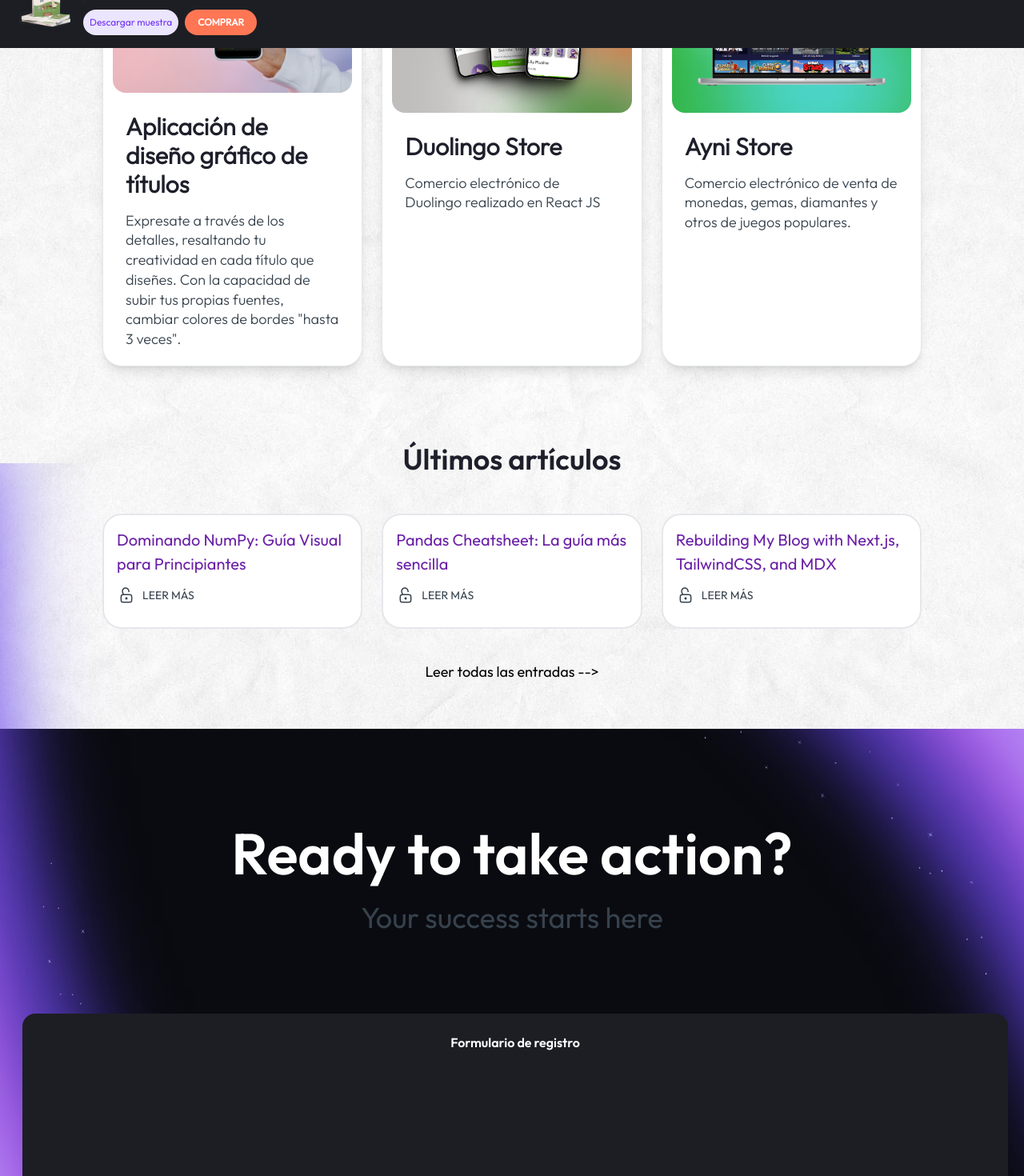
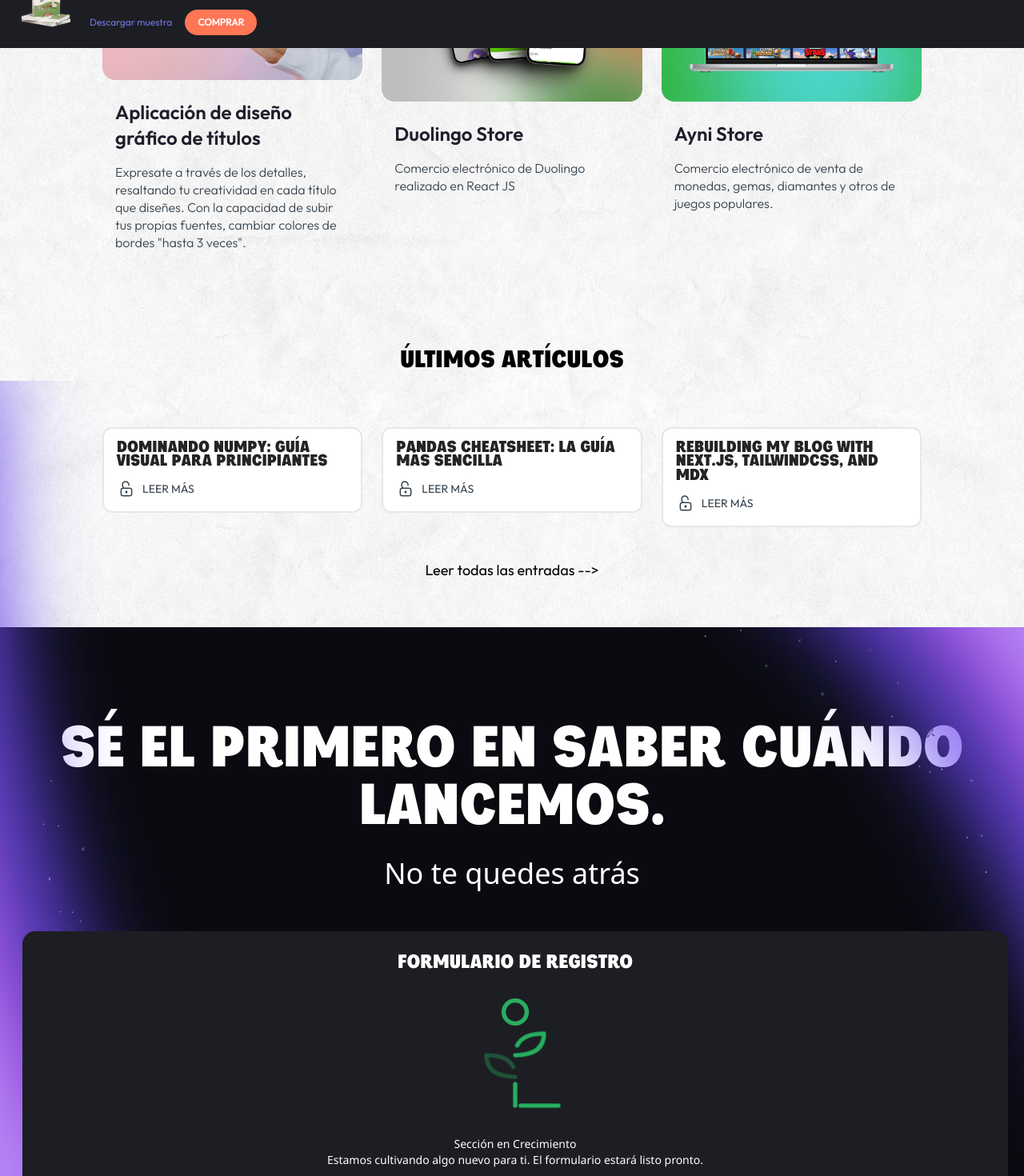
Before and after one commit to wilsonquispealanoca/wilsonquispe.io, a Next.js app: page / in a window 1280 px wide. Shown: the part 740-2210 px from the top of the page at 80% size. Built offline with nearby package versions, Linux system fonts and the light colour scheme.

Commit message:
UPDATE: fonts AND colors

```diff
--- a/components/atoms/articleItemHome.jsx
+++ b/components/atoms/articleItemHome.jsx
@@ -4,11 +4,11 @@
   return (
     <>
       <Link as={`/posts/${slug}`} href="/posts/[slug]">
-          <div className="bg-white p-4 rounded-3xl border-2">
-            <h3 className="leading-normal text-xl text-purple-800 font-outfit">
+          <div className="bg-white p-4 rounded-xl border-2">
+            <h3 className="leading-[1.1rem] text-xl text-black font-rivetto">
               {title}
             </h3>
-            <div className="flex items-center py-3">
+            <div className="flex items-center pt-3">
               <svg
                 className="fill-secondary-text"
                 width="24"
--- a/components/atoms/stickyBookBanner.jsx
+++ b/components/atoms/stickyBookBanner.jsx
@@ -32,7 +32,7 @@
 	        	<p className="text-sm text-white">Bs. 50</p>
 	        </div>
 	        <div className="mt-2 flex gap-2 content-center">
-	          <a href="/Aymara -para-no-linguistas-MUESTRA.pdf" download className="text-xs text-center hover:underline rounded-3xl p-2 bg-[#ebe5fe] text-[#7132f5]">Descargar muestra</a>
+	          <a href="/Aymara -para-no-linguistas-MUESTRA.pdf" download className="text-xs text-center hover:underline rounded-3xl p-2 text-purple-hover">Descargar muestra</a>
 	          <button
 	          		onClick={() => setOpenModal(true)}
 	          		className="text-xs text-white font-semibold bg-btn-color uppercase px-4 py-2 rounded-3xl hover:underline">Comprar</button>
--- a/components/molecules/card.jsx
+++ b/components/molecules/card.jsx
@@ -4,11 +4,11 @@
 function Card() {
   return (
     <section className="my-12">
-      <h2 className="subtitles">
+      <h2 className="font-rivetto text-center text-3xl mb-20">
         Mis proyectos
       </h2>
       <div className="grid grid-cols-1 md:grid-cols-2 lg:grid-cols-3 gap-6">
-        <div className="border-[1px] bg-white p-3 rounded-3xl shadow-lg">
+        <div>
           <Link href="https://testcolor.vercel.app/">
             <Image
               src="/titlesApp.jpg"
@@ -30,7 +30,7 @@
             </div>
             </Link>
         </div>
-        <div className="border-[1px] bg-white p-3 rounded-3xl shadow-lg">
+        <div>
           <Link href="https://duolingo-store.vercel.app/">
             <Image
               src="/mockupDuolingoStore.png"
@@ -50,7 +50,7 @@
           </div>
           </Link>
         </div>
-        <div className="border-[1px] bg-white p-3 rounded-3xl shadow-lg">
+        <div>
           <Link href="https://aynistore.vercel.app/">
             <Image
               src="/mockupAyniStore.png"
--- a/components/molecules/moreStories.jsx
+++ b/components/molecules/moreStories.jsx
@@ -5,7 +5,7 @@
   return (
     <section>
       <Navbar />
-      <h1 className="title mt-20">
+      <h1 className="title mt-28 mb-24">
         Todos los artículos
       </h1>
       <ul className="grid gap-8 md:grid-cols-3">
--- a/components/templates/layout.jsx
+++ b/components/templates/layout.jsx
@@ -9,9 +9,9 @@
       </div>
       <div id="contacto" className="relative bg-[#0a0b10] h-full p-6 text-white text-center">
 
-        <div className="my-24">
-          <h3 className="font-outfitsemibold text-5xl md:text-7xl mb-4 md:mb-6">Ready to take action?</h3>
-          <span className="font-outfit text-2xl md:text-4xl text-secondary-text">Your success starts here</span>
+        <div className="mt-24 mb-12">
+          <h3 className="font-rivetto text-4xl md:text-7xl mb-4 md:mb-6">Sé el primero en saber cuándo lancemos.</h3>
+          <span className="text-xl md:text-4xl text-graw">No te quedes atrás</span>
         </div>
 
         {/* Imágenes de fondo (con z-0 para que no tapen el borde) */}
@@ -19,8 +19,26 @@
         <img src="/topDetail.png" className="absolute bottom-0 left-0 z-0"/>
 
         {/* El Cuadrado con "Margen" real */}
-        <div className="relative w-full h-96 bg-bg-soft-dark z-10 translate-x-1 translate-y-1 rounded-2xl text-white p-6 font-outfitsemibold">
+        <div className="font-rivetto text-2xl relative w-full h-96 bg-bg-soft-dark z-10 translate-x-1 translate-y-1 rounded-2xl text-white p-6 font-outfitsemibold">
           Formulario de registro
+          <div class="growth-container">
+            <svg class="plant-svg" viewBox="0 0 100 100" xmlns="http://www.w3.org/2000/svg">
+              <path class="draw-line soil" d="M20,90 L80,90" />
+
+              <path class="draw-line stem" d="M50,90 L50,30" />
+
+              <path class="draw-line leaf-left" d="M50,70 Q30,70 30,55 Q50,55 50,70" />
+
+              <path class="draw-line leaf-right" d="M50,55 Q70,55 70,40 Q50,40 50,55" />
+
+              <circle class="draw-line flower" cx="50" cy="25" r="8" />
+            </svg>
+
+            <div class="text-sm">
+              <h2>Sección en Crecimiento</h2>
+              <p>Estamos cultivando algo nuevo para ti. El formulario estará listo pronto.</p>
+            </div>
+          </div>
         </div>
       </div>
       <Footer />
--- a/styles/globals.css
+++ b/styles/globals.css
@@ -13,6 +13,73 @@
 /* Stop purging. */
 
 /* Your own custom utilities */
+:root {
+    --plant-color: #27ae60;
+  }
+.growth-container {
+    display: flex;
+    flex-direction: column;
+    align-items: center;
+    justify-content: center;
+    font-family: 'Segoe UI', Roboto, sans-serif;
+    text-align: center;
+  }
+
+  .plant-svg {
+    width: 180px;
+    height: 180px;
+    margin-bottom: 20px;
+  }
+
+  .draw-line {
+    fill: none;
+    stroke: var(--plant-color);
+    stroke-width: 3;
+    stroke-linecap: round;
+    stroke-linejoin: round;
+    stroke-dasharray: 200;
+    stroke-dashoffset: 200;
+    animation: growPath 5s ease-in-out infinite;
+  }
+
+  /* Tiempos de animación para simular crecimiento secuencial */
+  .soil {
+    animation-delay: 0s;
+    stroke-dasharray: 60;
+    stroke-dashoffset: 60;
+  }
+
+  .stem {
+    animation-delay: 0.5s;
+    stroke-dasharray: 60;
+    stroke-dashoffset: 60;
+  }
+
+  .leaf-left {
+    animation-delay: 1.5s;
+    stroke-dasharray: 50;
+    stroke-dashoffset: 50;
+  }
+
+  .leaf-right {
+    animation-delay: 2.2s;
+    stroke-dasharray: 50;
+    stroke-dashoffset: 50;
+  }
+
+  .flower {
+    animation-delay: 3s;
+    stroke-dasharray: 60;
+    stroke-dashoffset: 60;
+  }
+
+  @keyframes growPath {
+    0% { stroke-dashoffset: 200; opacity: 0; }
+    10% { opacity: 1; }
+    40%, 80% { stroke-dashoffset: 0; opacity: 1; }
+    100% { stroke-dashoffset: 0; opacity: 0; }
+  }
+/**/
 
 .nav-custom {
   background-color: transparent;
@@ -726,15 +793,15 @@
 }
 
 .subtitles {
-  @apply text-4xl text-center my-12 text-primary-text font-outfitsemibold;
+  @apply font-rivetto text-center text-3xl my-16;
 }
 
 .sub-subtitles {
-  @apply text-3xl my-4 font-outfitlight font-semibold text-primary-text;
+  @apply my-4 font-outfitsemibold text-2xl text-primary-text;
 }
 
 .paragraph {
-  @apply lg:w-[450px] font-outfitlight text-lg leading-snug break-words mt-4 text-secondary-text lg:w-full;
+  @apply lg:w-[450px] font-outfitlight leading-snug break-words mt-4 text-secondary-text lg:w-full;
 }
 
 .two-images {
```
